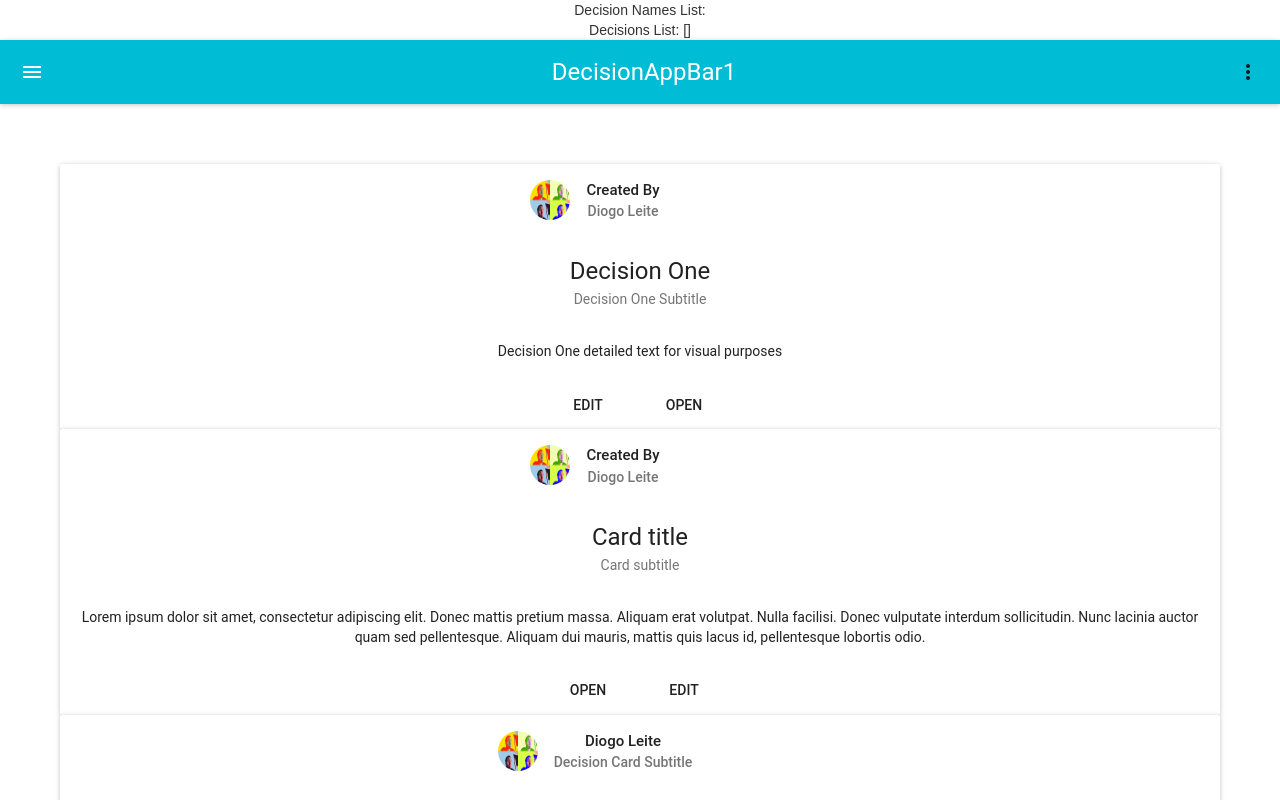
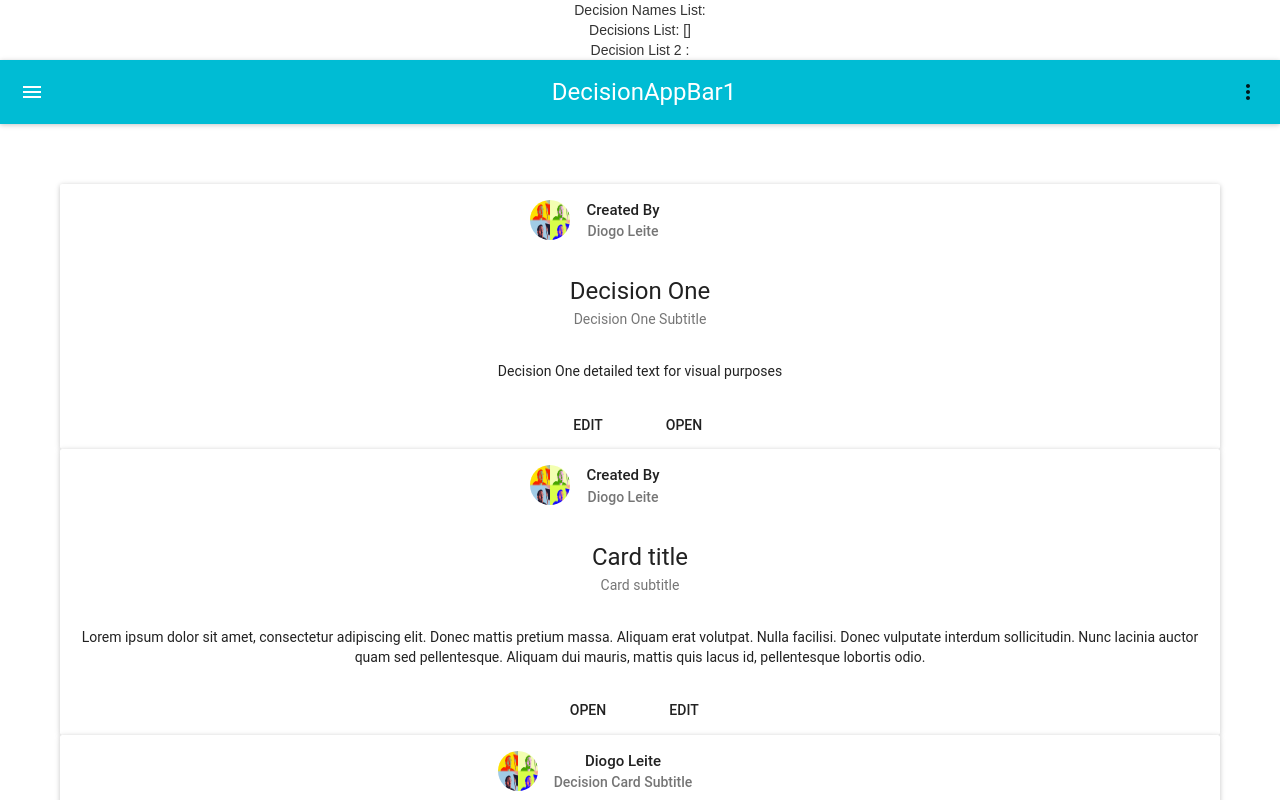
Before and after one commit to leitediogo/flwrFE, a React (Create React App) app: page / in a window 1280 px wide. Shown: the top 800 px of the page. Built offline with nearby package versions, Linux system fonts and the light colour scheme; no server answers; what react-tap-event-plugin would draw is missing.

Commit message:
fetch try out

```diff
--- a/src/App.js
+++ b/src/App.js
@@ -1,10 +1,11 @@
 import React, { Component } from 'react';
-import logo from './logo.svg';
+//import logo from './logo.svg';
 import './App.css';
 import DecisionList from './components/DecisionList'
 import MaterialUITest from './components/MaterialUITest'
 import DecisionCardList from './components/DecisionCardList'
 import DecisionAppBar from './components/DecisionAppBar'
+import FetchTest from './components/FetchTest'
 
 // Needed for onTouchTap
 import injectTapEventPlugin from 'react-tap-event-plugin';
@@ -17,6 +18,7 @@ class App extends Component {
     return (
       <div className="App">
         <div><DecisionList/></div>
+        <div><FetchTest/></div>
         <DecisionAppBar/>
         <div style={divstyle}><DecisionCardList/></div>
         <div style={divstyle}><MaterialUITest/></div>
--- /dev/null
+++ b/src/components/FetchTest.js
@@ -0,0 +1,24 @@
+import React from 'react'
+import { Component } from 'react'
+
+class FetchTest extends Component {
+    constructor() {
+        super()
+        this.state = { decisionList: '' }
+    }
+    componentDidMount() {
+        fetch('http://localhost:3000/api/Decisions')
+            .then(function (response) {
+                console.log(JSON.stringify(response.body));
+                return JSON.stringify(response.body);
+            })
+    }
+    render() {
+        return (
+            <div> Decision List 2 : {this.state.decisionList} </div>
+        )
+    }
+
+}
+
+export default FetchTest
```
Also changed, not shown: src/components/DecisionCardList.js (+4 -5 lines).
